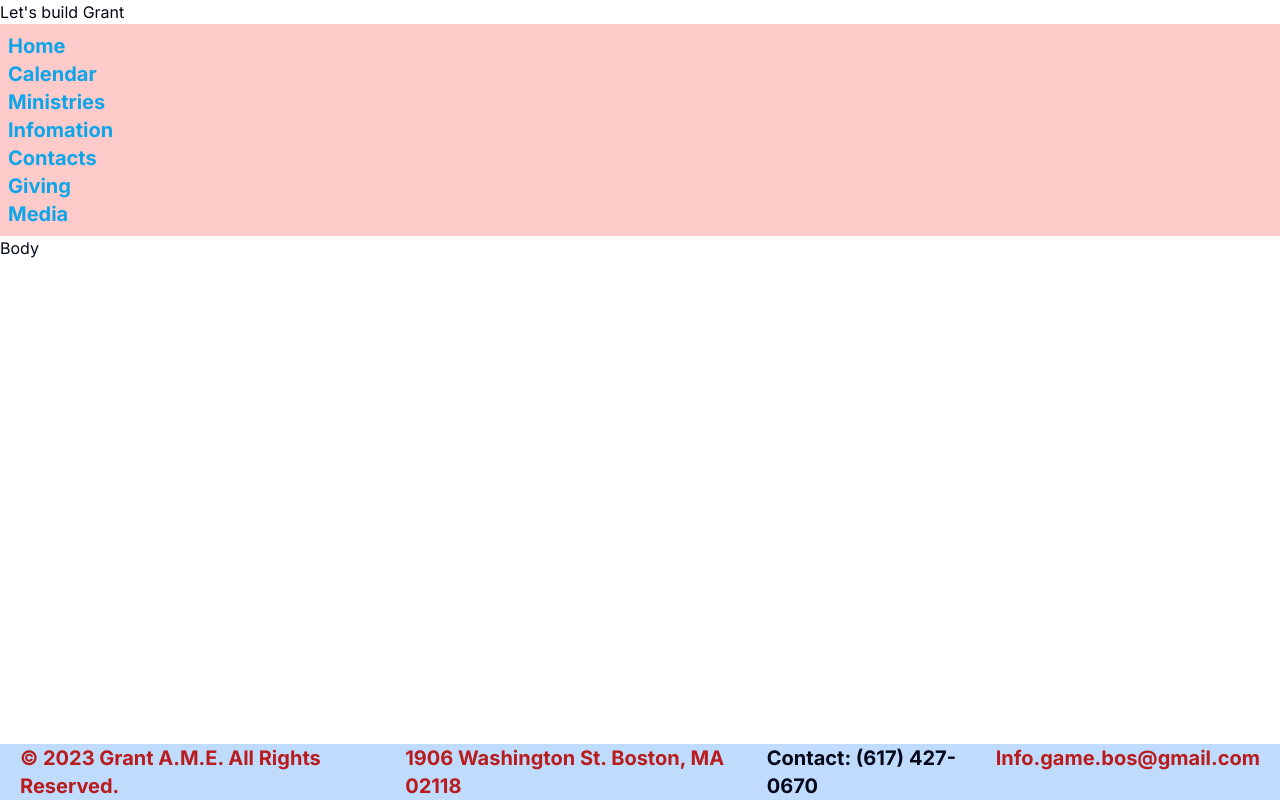
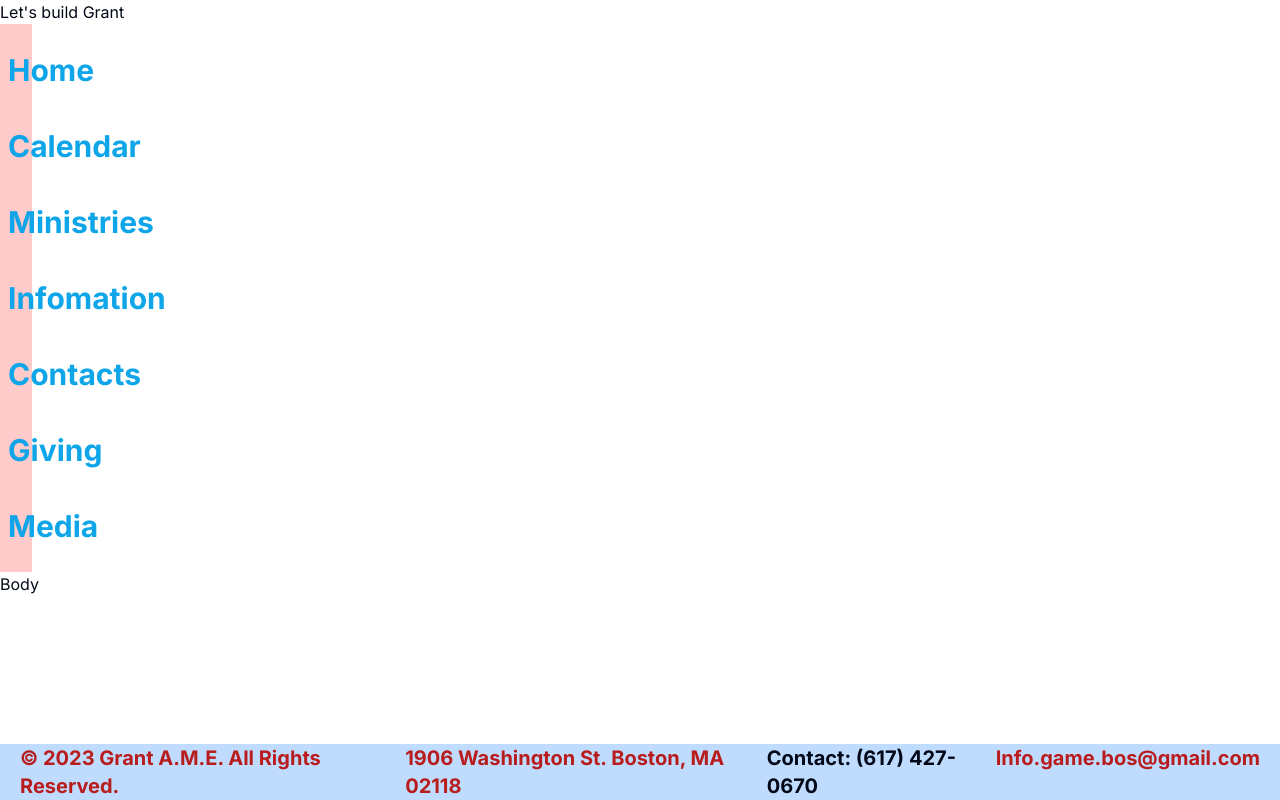
Before and after one commit to cainjason/game-v5, a Next.js app: page / in a window 1280 px wide. Built offline with nearby package versions, Linux system fonts and the light colour scheme.

Commit message:
updated app

```diff
--- a/app/components/Footer.tsx
+++ b/app/components/Footer.tsx
@@ -1,8 +1,8 @@
 
 function Footer() {
   return (
-    <footer className="fixed bottom-0 bg-blue-200 text-xl font-bold">
-      <div className="flex flex-row justify-between ml-5 mr-5">
+    <footer className="fixed bottom-0 left-0 right-0 bg-blue-200 text-xl font-bold">
+      <div className="flex justify-between ml-5 mr-5">
         <p className="text-red-700 hover:text-pink-300 cursor-pointer">© 2023 Grant A.M.E. All Rights Reserved.</p>
         <p className="text-red-700 hover:text-pink-300 cursor-pointer">1906 Washington St. Boston, MA 02118</p>
         <p>Contact: (617) 427-0670</p>
--- a/app/components/Navbar.tsx
+++ b/app/components/Navbar.tsx
@@ -1,14 +1,14 @@
 
 function Navbar() {
   return (
-    <nav className="flex flex-col h-full bg-red-200 text-xl font-bold p-2">
-      <p className="text-sky-500 hover:text-sky-700"><a href="#home">Home</a></p>
-      <p className="text-sky-500 hover:text-sky-700"><a href="#calendar">Calendar</a></p>
-      <p className="text-sky-500 hover:text-sky-700"><a href="#ministries">Ministries</a></p>
-      <p className="text-sky-500 hover:text-sky-700"><a href="#infomation">Infomation</a></p>
-      <p className="text-sky-500 hover:text-sky-700"><a href="#contacts">Contacts</a></p>
-      <p className="text-sky-500 hover:text-sky-700"><a href="#giving">Giving</a></p>
-      <p className="text-sky-500 hover:text-sky-700"><a href="#media">Media</a></p>
+    <nav className="flex flex-col h-full w-8 bg-red-200 text-3xl font-bold p-2">
+      <p className="text-sky-500 hover:text-sky-700 mt-5 mb-5"><a href="#home">Home</a></p>
+      <p className="text-sky-500 hover:text-sky-700 mt-5 mb-5"><a href="#calendar">Calendar</a></p>
+      <p className="text-sky-500 hover:text-sky-700 mt-5 mb-5"><a href="#ministries">Ministries</a></p>
+      <p className="text-sky-500 hover:text-sky-700 mt-5 mb-5"><a href="#infomation">Infomation</a></p>
+      <p className="text-sky-500 hover:text-sky-700 mt-5 mb-5"><a href="#contacts">Contacts</a></p>
+      <p className="text-sky-500 hover:text-sky-700 mt-5 mb-5"><a href="#giving">Giving</a></p>
+      <p className="text-sky-500 hover:text-sky-700 mt-5 mb-5"><a href="#media">Media</a></p>
     </nav>
   )
 }
```
